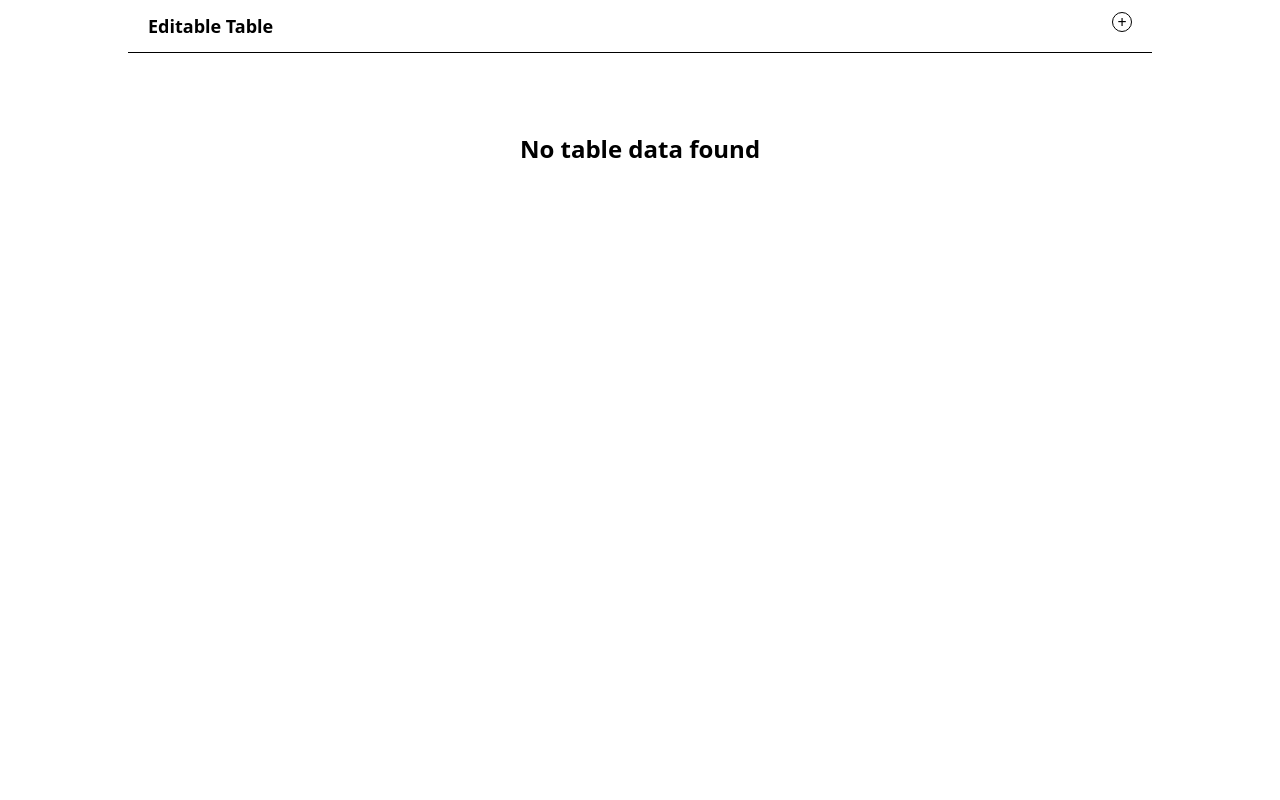
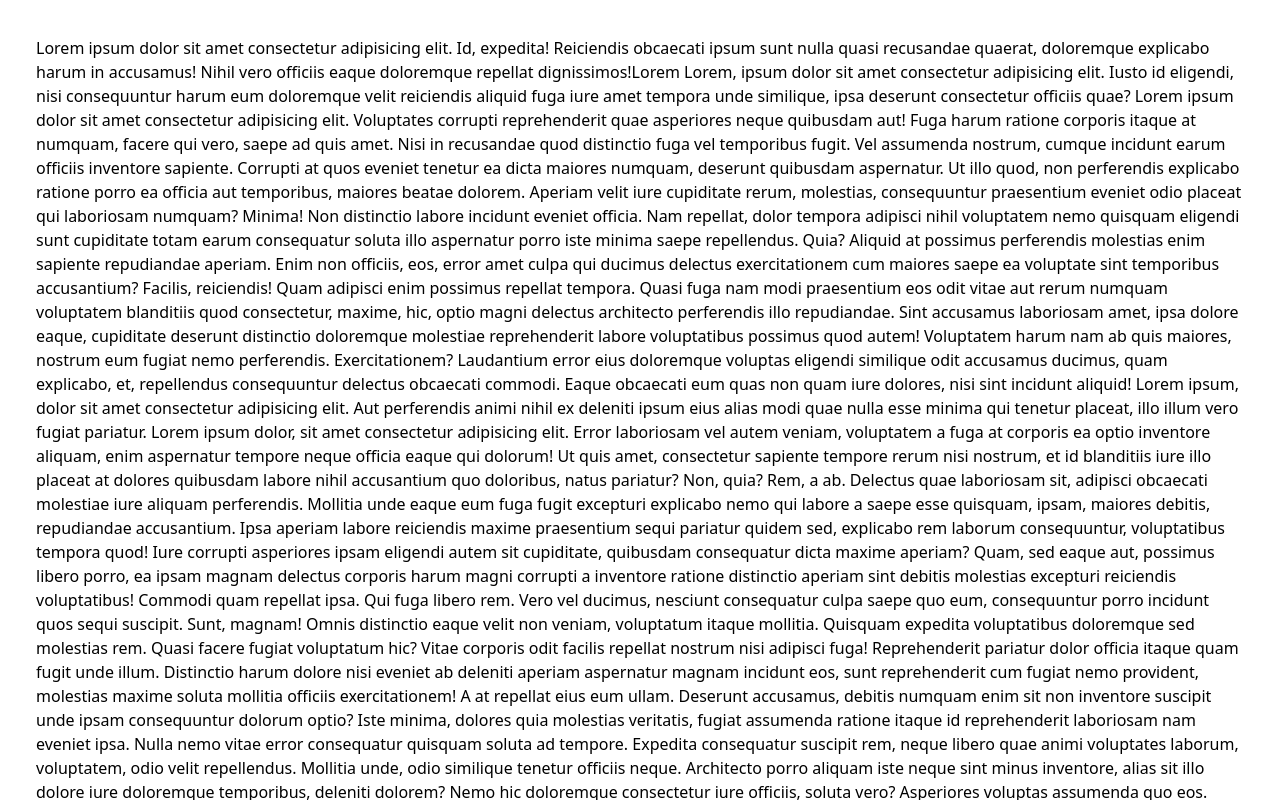
Before and after one commit to RAHUL676789/100DaysFrontend, a React (Vite) app: page / in a window 1280 px wide. Built offline with nearby package versions, Linux system fonts and the light colour scheme.

Commit message:
Some change day12

```diff
--- a/src/App.jsx
+++ b/src/App.jsx
@@ -120,7 +120,8 @@ function App() {
       </div> */}
       {/* <StickyNotes/> */}
       {/* <GoalTracker/> */}
-      <EditTable/>
+      {/* <EditTable/> */}
+      <ScrollProgressBar/>
 
     </div>
   );
--- a/src/components/Day14/ScrollProgressBar.jsx
+++ b/src/components/Day14/ScrollProgressBar.jsx
@@ -8,7 +8,7 @@ const ScrollProgressBar = () => {
         console.log("helo")
         const container = scrollRef?.current;
 
-        console.log(container.scrollTop / (container.scrollHeight - container.clientHeight))
+
 
       const scrollPercent = (container.scrollTop / (container.scrollHeight - container.clientHeight)) * 100;
       setprogressWidth(Math.ceil(scrollPercent));
```
